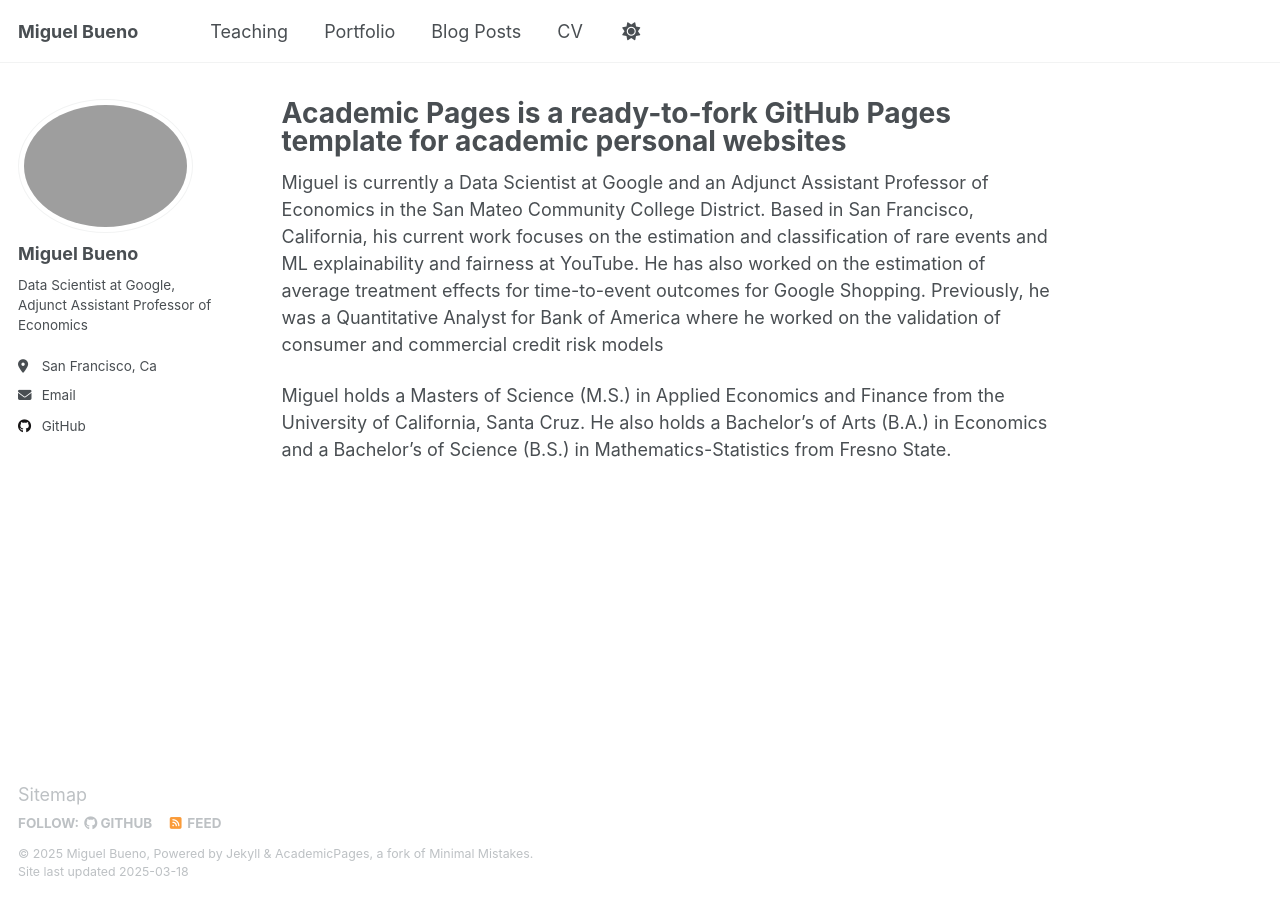
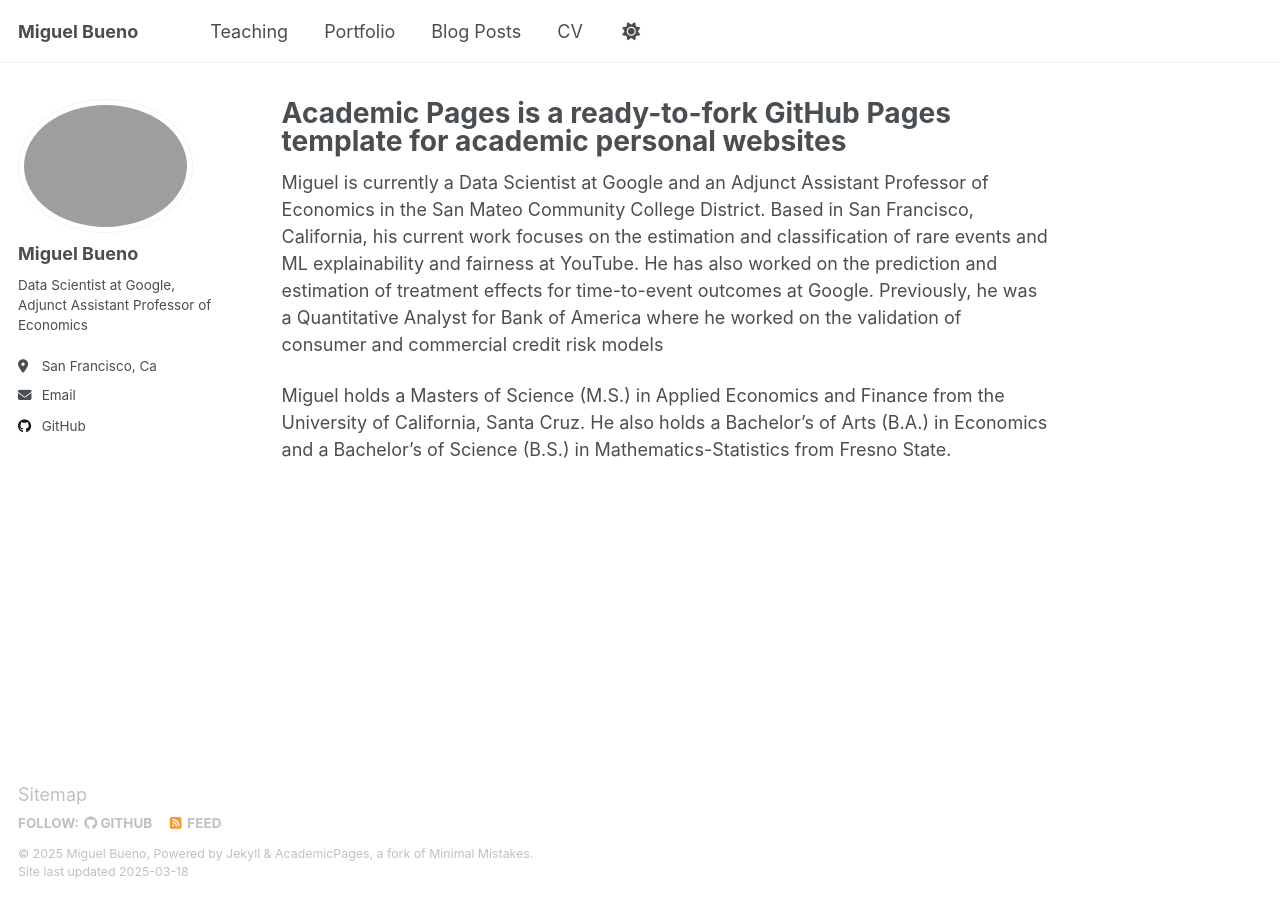
Before and after one commit to miguelbuenogoogle/miguelbuenogoogle.github.io, a Jekyll site: the page built from _pages/about.md, in a window 1280 px wide. Built offline with Jekyll 4.4.1, drawn with Linux system fonts in a browser that asks for light colours.

Commit message:
Update about.md

```diff
--- a/_pages/about.md
+++ b/_pages/about.md
@@ -7,6 +7,6 @@ redirect_from:
   - /about.html
 ---
 
-Miguel is currently a Data Scientist at Google and an Adjunct Assistant Professor of Economics in the San Mateo Community College District. Based in San Francisco, California, his current work focuses on the estimation and classification of rare events and ML explainability and fairness at YouTube. He has also worked on the estimation of average treatment effects for time-to-event outcomes for Google Shopping. Previously, he was a Quantitative Analyst for Bank of America where he worked on the validation of consumer and commercial credit risk models
+Miguel is currently a Data Scientist at Google and an Adjunct Assistant Professor of Economics in the San Mateo Community College District. Based in San Francisco, California, his current work focuses on the estimation and classification of rare events and ML explainability and fairness at YouTube. He has also worked on the prediction and estimation of treatment effects for time-to-event outcomes at Google. Previously, he was a Quantitative Analyst for Bank of America where he worked on the validation of consumer and commercial credit risk models
 
 Miguel holds a Masters of Science (M.S.) in Applied Economics and Finance from the University of California, Santa Cruz. He also holds a Bachelor's of Arts (B.A.) in Economics and a Bachelor's of Science (B.S.) in Mathematics-Statistics from Fresno State.
```
